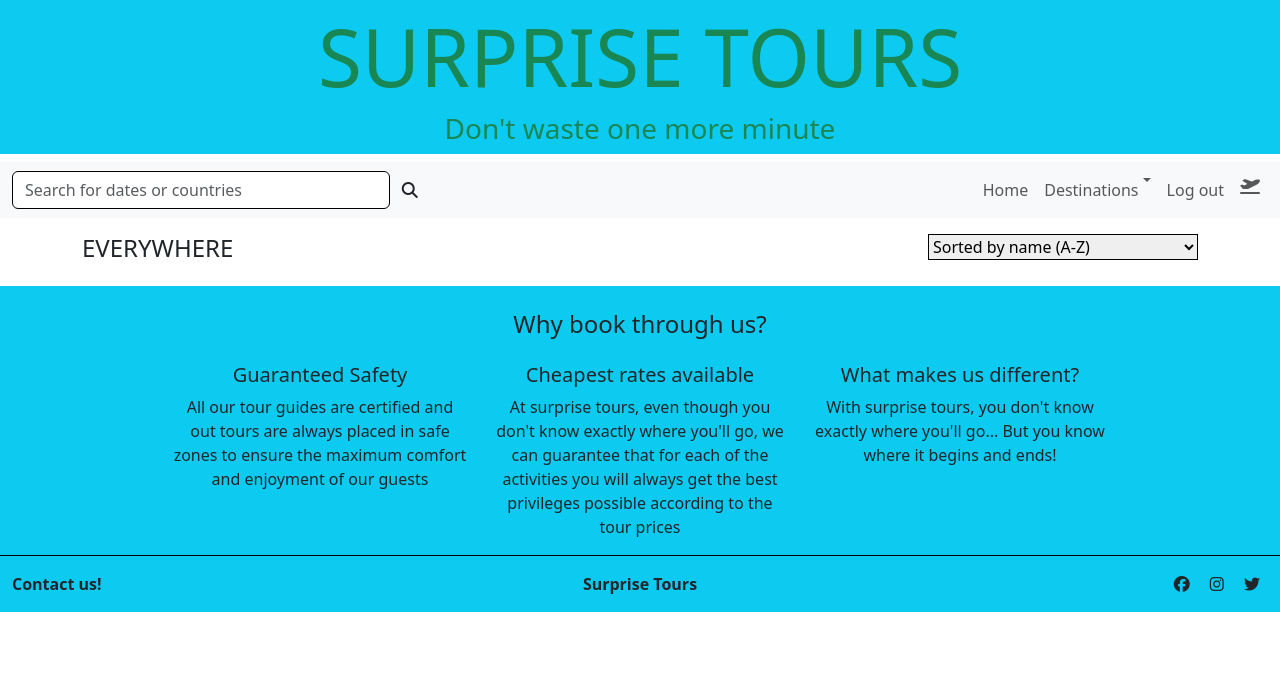
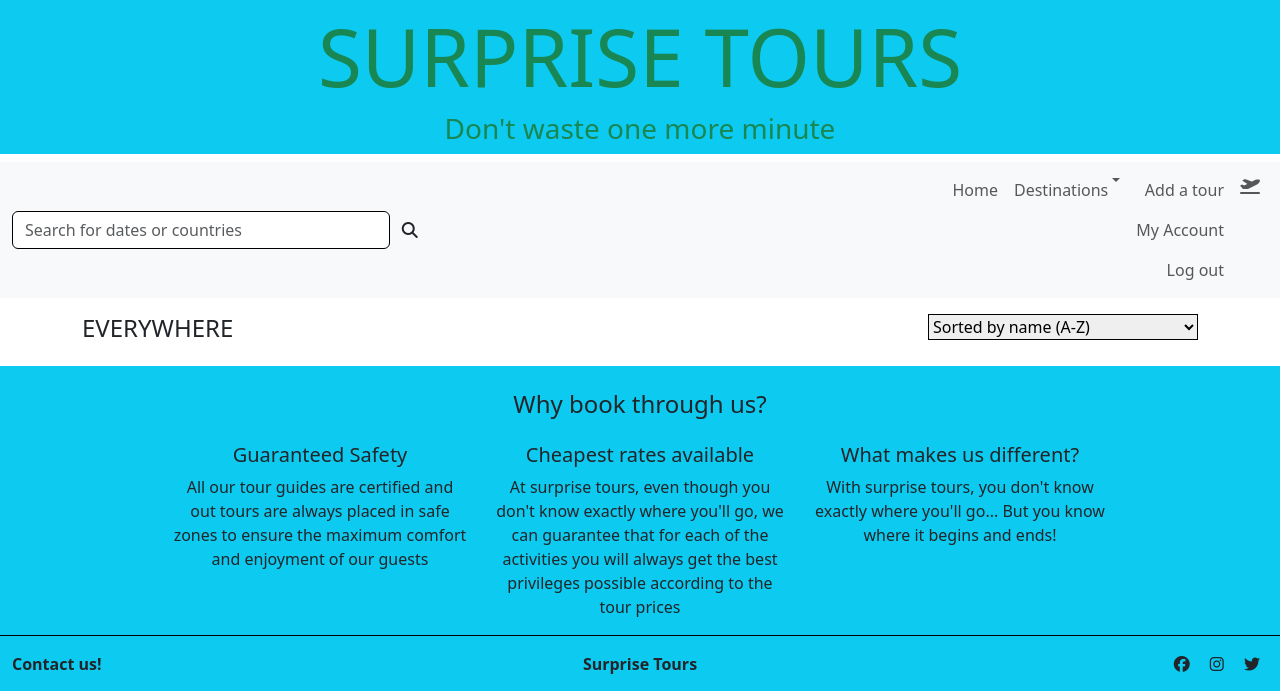
Before and after one commit to lpewton/surprise-tours, a Django app: page /tours/tours/ in a window 1280 px wide. Shown: the top 691 px of the page. Run offline with Django 3.2, Linux system fonts and the light colour scheme; the visitor is signed in with stand-in values (Sample User, id 1); data that the repository does not hold is empty; some libraries are stand-ins or nearby versions.

Commit message:
Create Add tour template and link it to base.html

```diff
--- a/surprise_tours/settings.py
+++ b/surprise_tours/settings.py
@@ -98,6 +98,7 @@ TEMPLATES = [
 AUTHENTICATION_BACKENDS = (
     'django.contrib.auth.backends.ModelBackend',
     'allauth.account.auth_backends.AuthenticationBackend',
+    'django.core.mail.backends.console.EmailBackend', #NEW
 )
 
 SITE_ID = 1
--- a/templates/base.html
+++ b/templates/base.html
@@ -89,6 +89,10 @@
                         </li>
                         <li class="nav-item">
                             {% if user.is_authenticated %}
+                            {% if user.is_superuser %}
+                            <a class="nav-link d-flex justify-content-end" href="{% url 'add_tour' %}">Add a tour</a>
+                            {% endif %}
+                            <a class="nav-link d-flex justify-content-end" href="#">My Account</a>
                             <a class="nav-link d-flex justify-content-end" href="{% url 'account_logout' %}">Log out</a>
                             {% else %}
                             <a class="nav-link d-flex justify-content-end" href="{% url 'account_login' %}">Log in or Register</a>
--- a/tours/urls.py
+++ b/tours/urls.py
@@ -4,5 +4,6 @@ from . import views
 urlpatterns = [
     path('continents/', views.continents, name='continents'),
     path('tours/', views.tours, name='tours'),
-    path('<int:tour_id>', views.tour_detail, name='tour_detail'),
+    path('<int:tour_id>/', views.tour_detail, name='tour_detail'),
+    path('add_tour/', views.add_tour, name='add_tour'),
 ]
--- a/tours/views.py
+++ b/tours/views.py
@@ -77,3 +77,7 @@ def tour_detail(request, tour_id):
     }
 
     return render(request, 'tours/tour_detail.html', context)
+
+def add_tour(request):
+
+    return render(request, 'tours/add_tour.html')
```
Also changed, not shown: tours/templates/tours/add_tour.html (added, +8 -0 lines).
